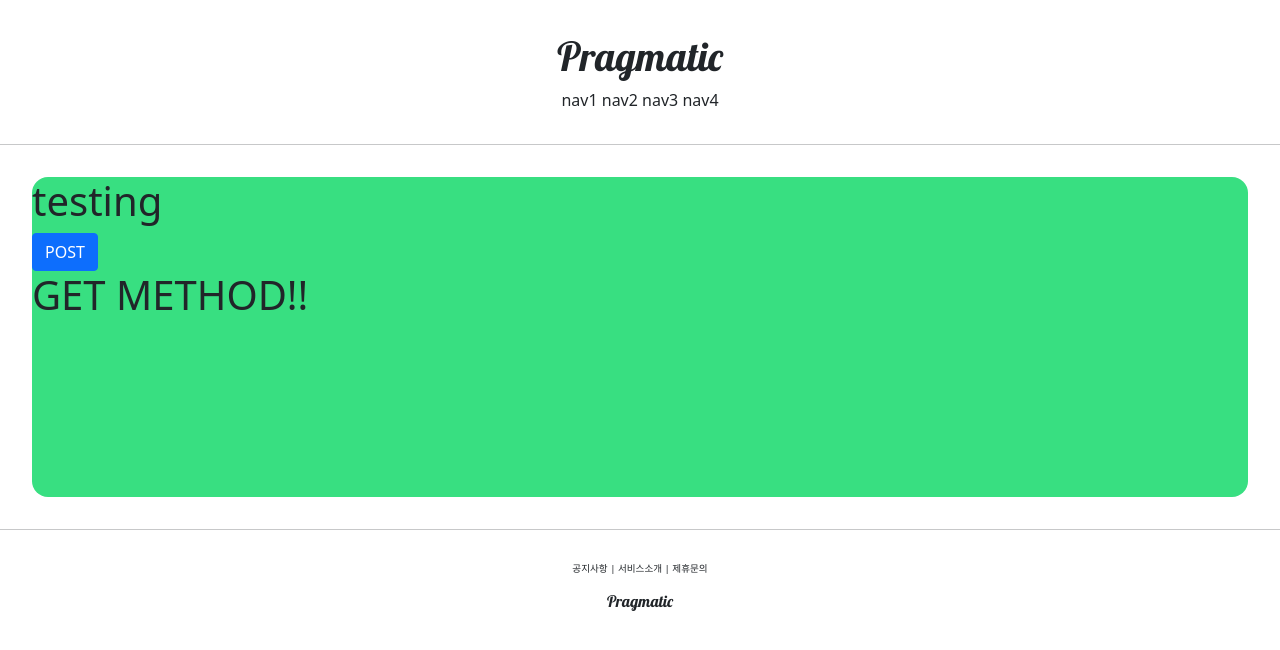
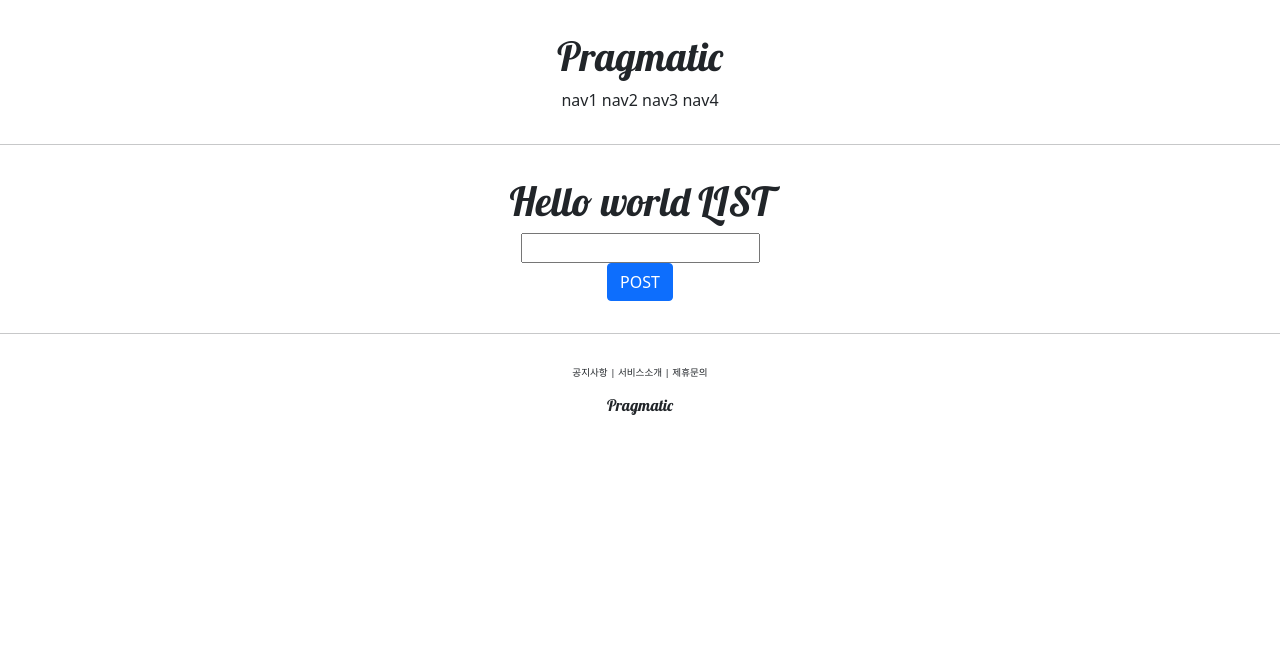
Before and after one commit to rapael3020/djangoWEB, a Django app: page /account/hello_world/ in a window 1280 px wide. Shown: the top 650 px of the page. Run offline with Django 4.2, Linux system fonts and the light colour scheme.

Commit message:
TEST Saving DB with POST

```diff
--- a/accountapp/templates/accountapp/hello_world.html
+++ b/accountapp/templates/accountapp/hello_world.html
@@ -1,18 +1,29 @@
 {%extends 'base.html' %}
 
 {% block content %}
-        <div style="height: 20rem; background-color: #38df81; border-radius: 1rem; margin: 2rem;">
-            <h1>
-                testing
+        <div style="border-radius: 1rem; margin: 2rem; text-align: center">
+            <h1 style="font-family: 'lobster', cursive;">
+                Hello world LIST
             </h1>
 
             <form action="/account/hello_world/" method="post">
                 {% csrf_token %}
-                <input type="submit" class="btn btn-primary" value="POST">
+                <div>
+                    <input type="text" name="hello_world_input">
+                </div>
+                <div>
+                    <input type="submit" class="btn btn-primary" value="POST">
+                </div>
+
+
             </form>
 
+
+            {% if hello_world_output %}
             <h1>
-                {{ text }}
+                {{ hello_world_output.text }}
             </h1>
+            {% endif %}
+
         </div>
 {% endblock %}
--- a/accountapp/views.py
+++ b/accountapp/views.py
@@ -2,11 +2,19 @@ from django.http import HttpResponse
 from django.shortcuts import render
 
 # Create your views here.
+from accountapp.models import HelloWorld
 
 
 def hello_world(request):
 
     if request.method == 'POST':
-        return render(request, 'accountapp/hello_world.html', context={'text':'POST METHOD!!'})
+
+        temp = request.POST.get('hello_world_input')
+
+        new_hello_world = HelloWorld()
+        new_hello_world.text = temp
+        new_hello_world.save()
+
+        return render(request, 'accountapp/hello_world.html', context={'hello_world_output': new_hello_world})
     else:
         return render(request, 'accountapp/hello_world.html', context={'text':'GET METHOD!!'})
```
